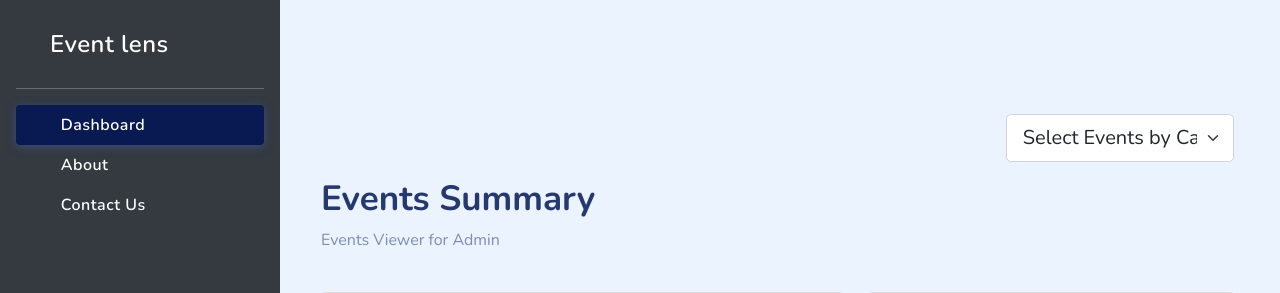
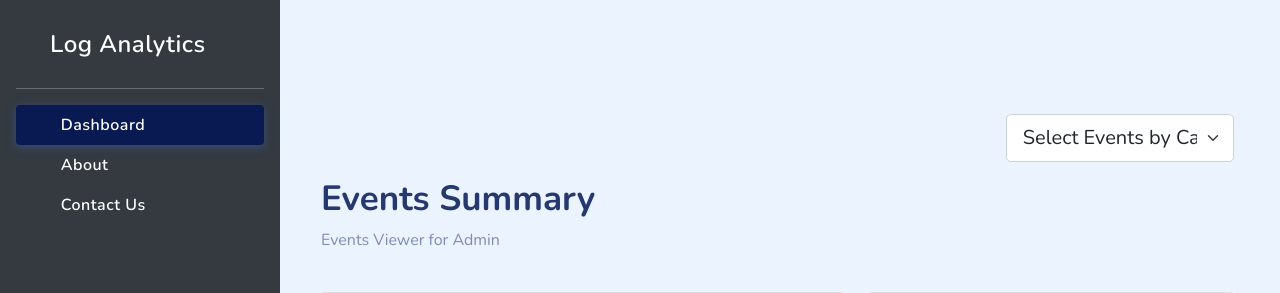
Before and after one commit to ab-abel/log_analytics, a Python web app: template templates/dashboard.html in a window 1280 px wide. Shown: the top 293 px of the page. Run offline with Jinja, Linux system fonts and the light colour scheme; the template is opened without the code that fills it, so the values that code supplies are empty; some libraries are stand-ins or nearby versions.

Commit message:
modify name

```diff
--- a/templates/base.html
+++ b/templates/base.html
@@ -33,7 +33,7 @@
 
                 <a href="/" class="d-flex align-items-center mb-3 mb-md-0 me-md-auto text-white text-decoration-none">
                   <svg class="bi me-2" width="40" height="32"><use xlink:href="#bootstrap"></use></svg>
-                <span class="fs-4">Event lens  </span>
+                <span class="fs-4">Log Analytics  </span>
                 </a>
                 <hr>
                 <ul class="nav nav-pills flex-column mb-auto">
```
